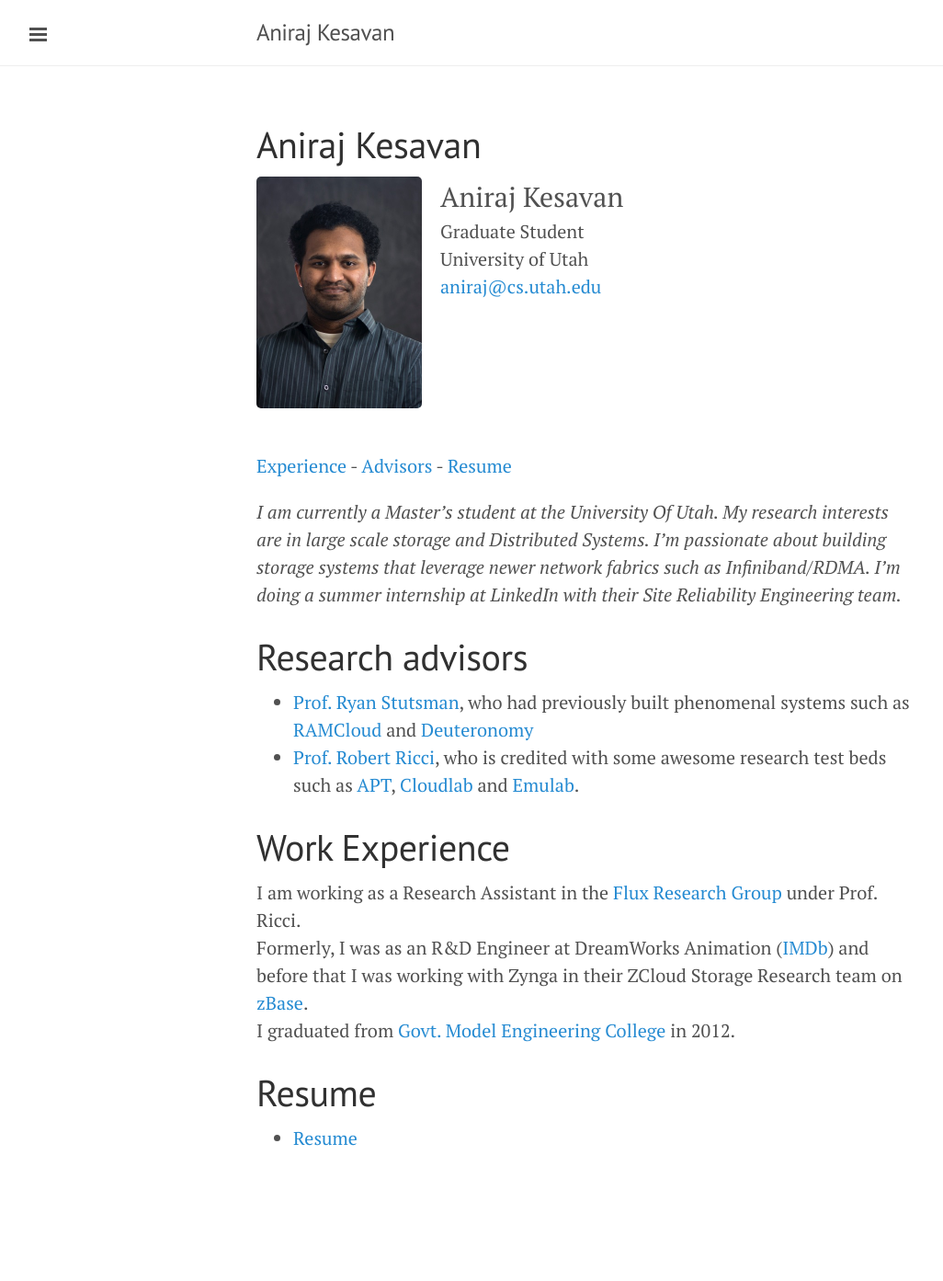
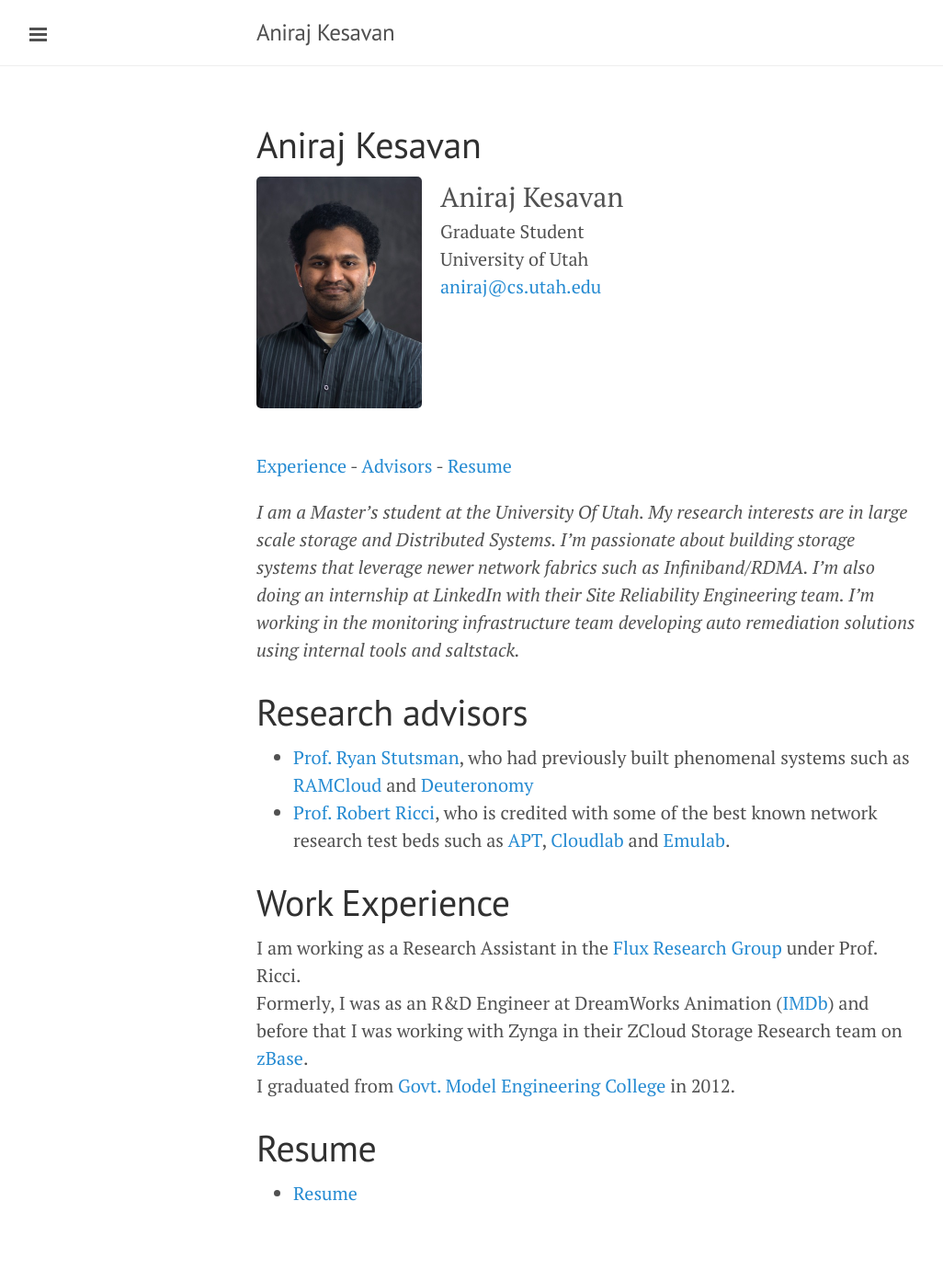
Before and after one commit to anirajk/anirajk.github.io, a Jekyll site: the page built from index.md, in a window 1280 px wide. Shown: the whole page at 92% size, without its empty margins (1-1027 px from the left). Built offline with Jekyll 4.4.1, drawn with Linux system fonts in a browser that asks for light colours; nearby versions of some CDN libraries; before the commit the page ends 1333 px from its top, so only the background shows below that.

Commit message:
internship

```diff
--- a/index.md
+++ b/index.md
@@ -19,15 +19,15 @@ University of Utah<br>
 [Advisors](#advisors) -
 [Resume](#cv)
 
-*I am currently a Master's student at the University Of Utah. My research interests are in large scale storage and Distributed Systems.
+*I am a Master's student at the University Of Utah. My research interests are in large scale storage and Distributed Systems.
 I'm passionate about building storage systems that leverage newer network fabrics such as Infiniband/RDMA.
-I'm doing a summer internship at LinkedIn with their Site Reliability Engineering team.*
+I'm also doing an internship at LinkedIn with their Site Reliability Engineering team. I'm working in the monitoring infrastructure team developing auto remediation solutions using internal tools and saltstack.*
 
 
 # <a name="advisors"></a> Research advisors
 - [Prof. Ryan Stutsman](http://rstutsman.github.io/), who had previously built phenomenal systems
 such as [RAMCloud](http://ramcloud.stanford.edu/) and [Deuteronomy](http://research.microsoft.com/en-us/projects/deuteronomy/)
-- [Prof. Robert Ricci](http://www.flux.utah.edu/users/ricci/), who is credited with some awesome research test beds such as [APT](https://www.aptlab.net/), [Cloudlab](https://www.cloudlab.us) and [Emulab](http://emulab.net/).
+- [Prof. Robert Ricci](http://www.flux.utah.edu/users/ricci/), who is credited with some of the best known network research test beds such as [APT](https://www.aptlab.net/), [Cloudlab](https://www.cloudlab.us) and [Emulab](http://emulab.net/).
 
 # <a name="workex"></a> Work Experience
 I am working as a Research Assistant in the [Flux Research Group](https://www.flux.utah.edu/) under Prof. Ricci.<br>
```
Also changed, not shown: 2 other files.
